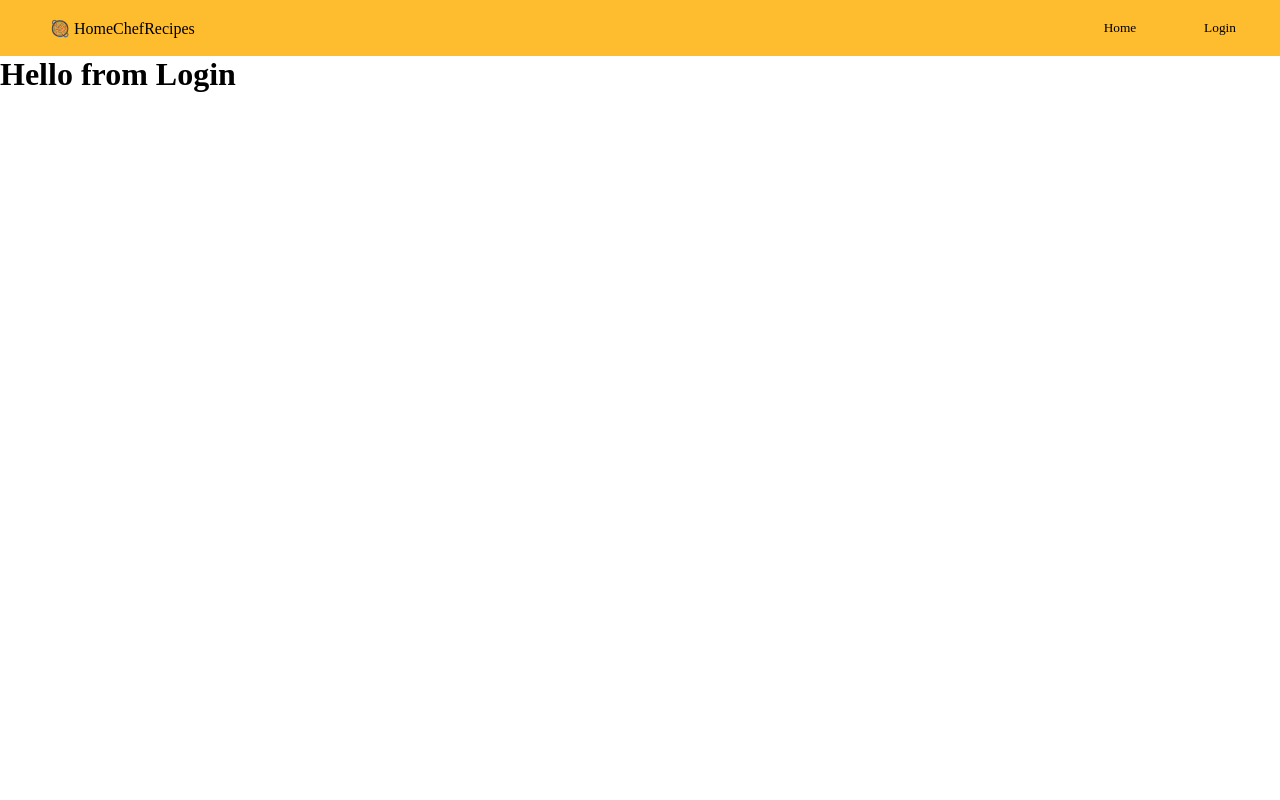
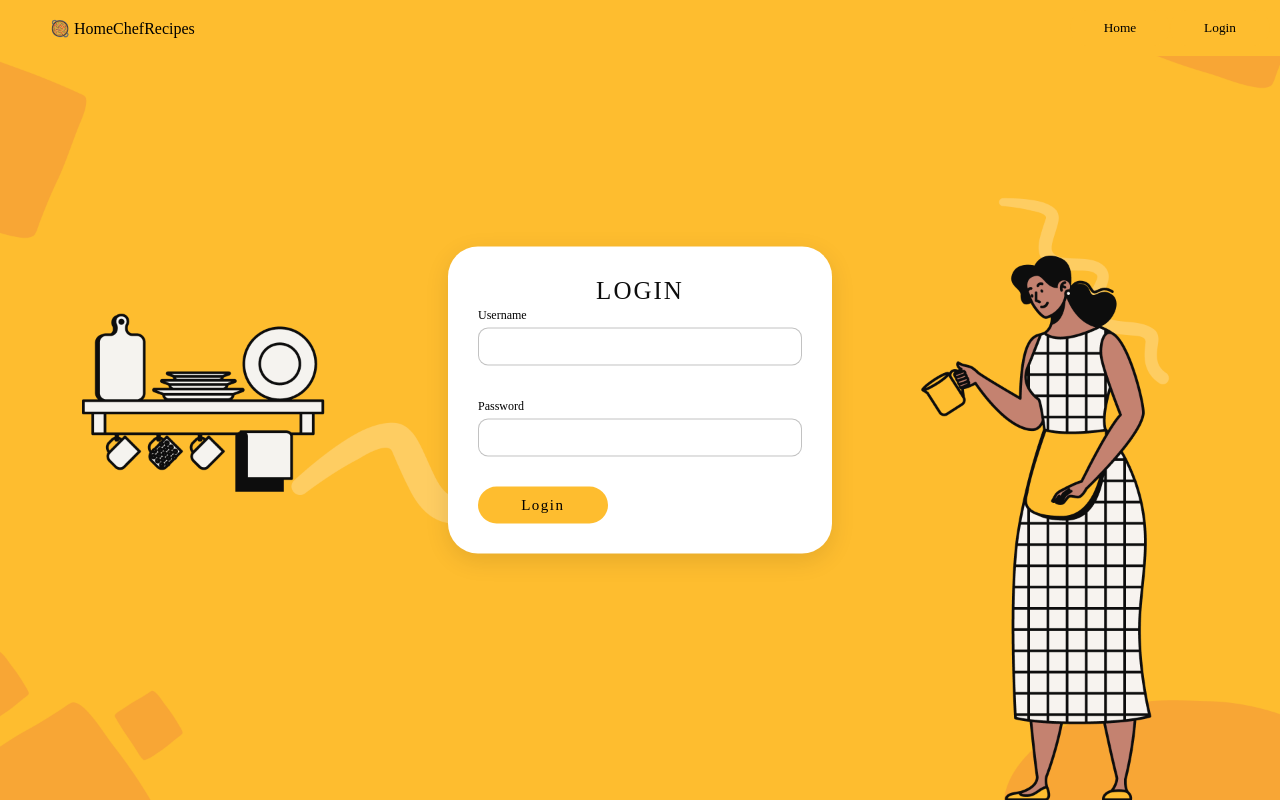
Before and after one commit to richa1617/frontend-home-chef-recipe, a Next.js app: page /login in a window 1280 px wide. Built offline with nearby package versions, Linux system fonts and the light colour scheme.

Commit message:
Added login page

```diff
--- a/src/pages/login.tsx
+++ b/src/pages/login.tsx
@@ -1,10 +1,37 @@
 import NavigationBar from "@/components/NavigationBar";
+import axios from "axios";
+import { use } from "react";
 
 export default function Login() {
+  async function handleSubmit(event: React.FormEvent<HTMLFormElement>) {
+    event.preventDefault();
+    const userName = event.currentTarget.userName.value;
+    const userPassword = event.currentTarget.userPassword.value;
+
+    console.log(userName);
+    console.log(userPassword);
+
+    const response = await axios.post("http://localhost:3000/login", {
+      username: userName,
+      password: userPassword,
+    });
+
+    console.log(response.data.token);
+  }
   return (
-    <>
+    <div className="login-bg-img">
       <NavigationBar />
-      <h1>Hello from Login</h1>
-    </>
+
+      <form onSubmit={handleSubmit} className="login_form">
+        <h1>LOGIN</h1>
+        <label htmlFor="username">Username</label> <br></br>
+        <input type="text" id="username" name="userName" /> <br></br>
+        <label htmlFor="password">Password</label> <br></br>
+        <input type="password" id="password" name="userPassword" /> <br></br>
+        <button type="submit" className="login_form_btn">
+          Login
+        </button>
+      </form>
+    </div>
   );
 }
--- a/src/styles/globals.css
+++ b/src/styles/globals.css
@@ -61,6 +61,8 @@
   margin-left: 50px;
 }
 
+/* //styling of recipe container */
+
 .recipe_main {
   /* border: 1px solid black; */
   display: grid;
@@ -103,10 +105,12 @@ input[type="search"]::placeholder {
   border-radius: 40px;
   background-color: white;
   text-align: left;
+  cursor: pointer;
 }
 
 .recipe_button:hover {
   background-color: #febd2f;
+  border: none;
 }
 
 .button_icons {
@@ -133,6 +137,13 @@ input[type="search"]::placeholder {
   border-radius: 15px;
   background-color: white;
   box-shadow: 0px 7px 24px 0px #0000001a;
+  cursor: pointer;
+  transition: box-shawdow 03s, transform 0.3s;
+}
+
+.recipe_card:hover {
+  transform: translateY(-10px);
+  box-shadow: 10px 7px 24px 0px black;
 }
 
 .recipe_img {
@@ -185,6 +196,33 @@ input[type="search"]::placeholder {
   background-position: center;
 }
 
+/* styling for add recipe button at bottom of home page */
+
+.add_recipe_button {
+  background-image: url("/bg-homepage-button-new-recipe.png");
+  width: 70vw;
+  height: 40vh;
+  background-size: cover;
+  background-position: center;
+  border-radius: 30px;
+  margin: auto;
+  margin-top: 40px;
+  margin-bottom: 50px;
+  display: flex;
+  justify-content: center;
+  align-items: center;
+}
+
+.add_recipe_text {
+  font-size: 50px;
+}
+
+.add_recipe_text a {
+  text-decoration: none;
+  color: black;
+}
+
+/* styling for second page by max */
 .blackOpacity {
   position: absolute;
 
@@ -237,3 +275,128 @@ input[type="search"]::placeholder {
   background: #fff;
   box-shadow: 0px 7px 24px 0px rgba(0, 0, 0, 0.1);
 }
+
+/* style of 3 page : add new recipe */
+
+.add-recipe-hero-img {
+  background-image: url("/bg-new-edit-recipe-hero.png");
+  width: 100vw;
+  height: 60vh;
+  background-size: cover;
+  background-position: center;
+}
+
+.add_recipe_form {
+  border: 1px solid black;
+  width: 50vw;
+  margin: auto;
+  box-shadow: 0px 7px 24px 0px #0000001a;
+  border-radius: 30px;
+  padding: 30px;
+}
+
+.add_recipe_form input[type="text"],
+textarea {
+  width: 100%;
+  margin-bottom: 20px;
+  margin-top: 5px;
+  padding: 12px 20px;
+  border: 1px solid #808080;
+  border-radius: 10px;
+}
+.add_recipe_form_prep_serves {
+  display: flex;
+}
+
+.add_recipe_form_prep {
+  width: 60%;
+}
+
+.add_recipe_form_serves {
+  width: 40%;
+}
+
+.add_recipe_form_prep_serves input[type="number"] {
+  width: 95%;
+  margin-top: 5px;
+  padding: 7px 10px;
+  border: 1px solid #808080;
+  border-radius: 10px;
+}
+
+.add_recipe_form input:focus,
+textarea:focus {
+  border: 1px solid #febd2f;
+  box-shadow: 0px 7px 24px 0px rgba(0, 0, 0, 0.1);
+  outline: none !important;
+}
+/* styling : login page */
+.login-bg-img {
+  background-image: url("/bg-login.png");
+  width: 100vw;
+  height: 100vh;
+  background-size: cover;
+  background-position: center;
+  position: relative;
+}
+
+.login_form {
+  width: 30vw;
+  margin: auto;
+
+  border-radius: 30px;
+  padding: 30px;
+  background-color: white;
+  left: 50%;
+  position: absolute;
+  top: 50%;
+  transform: translate(-50%, -50%);
+  background: #fff;
+  box-shadow: 0px 7px 24px 0px rgba(0, 0, 0, 0.1);
+}
+
+.login_form h1 {
+  text-align: center;
+  color: #0d0d0d;
+  text-align: center;
+  font-family: Young Serif;
+  font-size: 25px;
+
+  font-weight: 400;
+  letter-spacing: 2px;
+}
+
+.login_form label {
+  font-size: 12px;
+}
+.login_form input {
+  border-radius: 10px;
+  border: 1px solid rgba(13, 13, 13, 0.25);
+
+  width: 100%;
+  padding: 10px;
+  align-items: center;
+  margin-bottom: 30px;
+  margin-top: 5px;
+}
+
+.login_form input:focus {
+  border: 1px solid #febd2f;
+  box-shadow: 0px 7px 24px 0px rgba(0, 0, 0, 0.1);
+  outline: none !important;
+}
+.login_form_btn {
+  background-color: #febd2f;
+  border-radius: 30px;
+  border: none;
+  padding: 10px;
+  width: 40%;
+  cursor: pointer;
+  font-size: 15px;
+  letter-spacing: 1.5px;
+  transition: 0.3s;
+}
+
+.login_form_btn:hover {
+  outline: 1px solid black;
+}
```
Also changed, not shown: src/components/recipe.tsx (+4 -4 lines), src/pages/add-recipe.tsx (+14 -8 lines), src/pages/index.tsx (+7 -3 lines).
